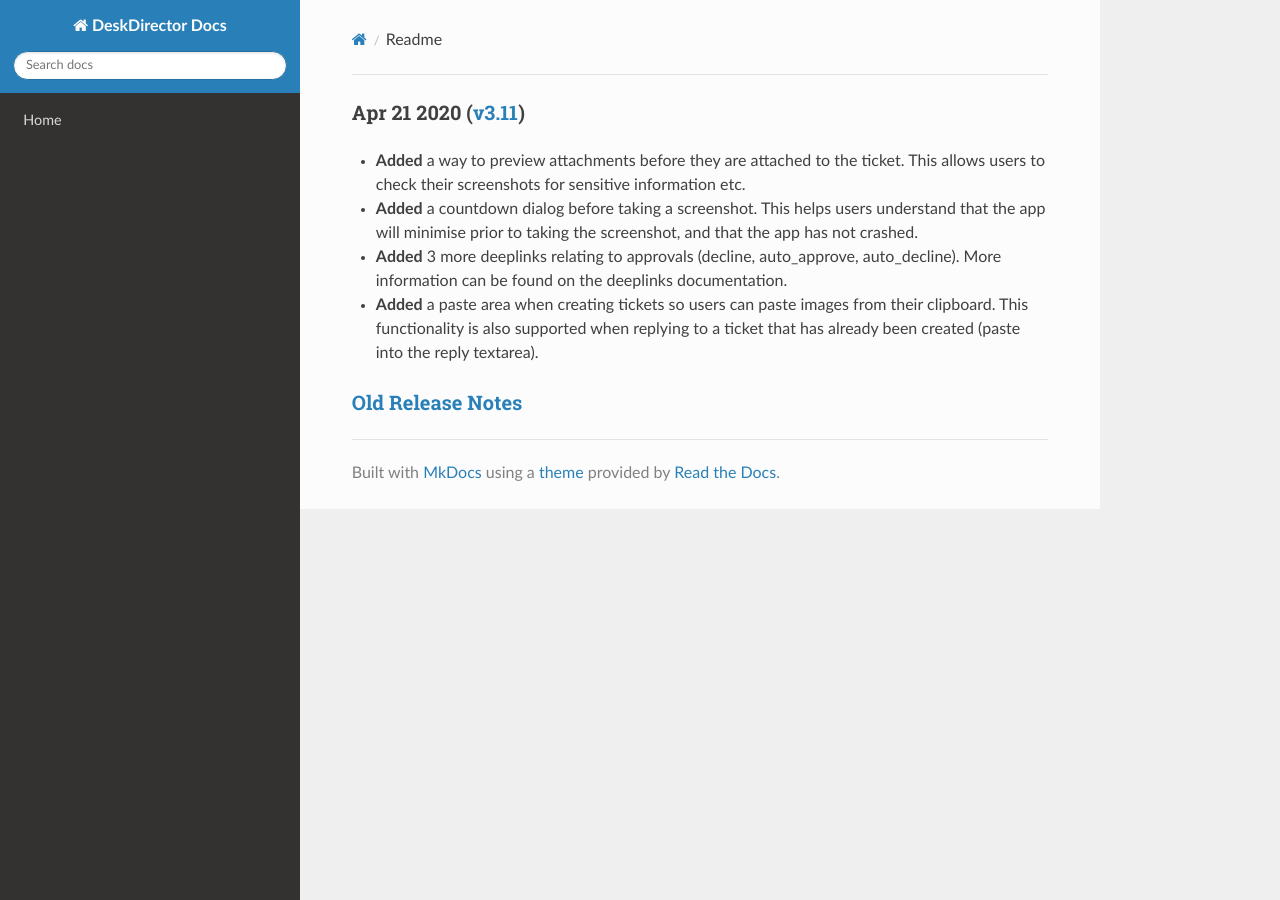
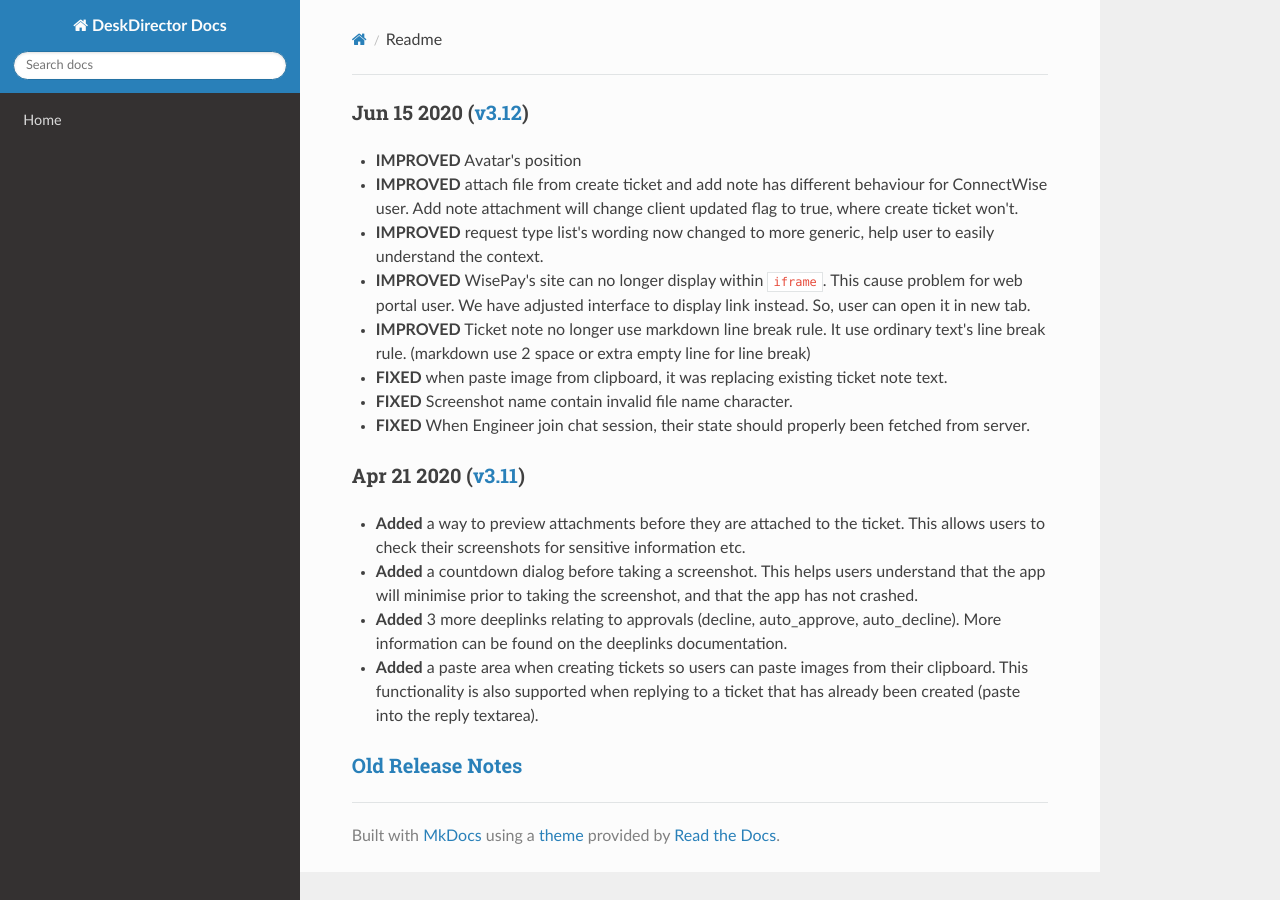
Before and after one commit to DeskDirector/docs, an MkDocs documentation site: the page built from docs/_release/portal/readme.md, in a window 1280 px wide. Built offline with MkDocs 1.6.1, drawn with Linux system fonts in a browser that asks for light colours; nearby versions of some CDN libraries; old or Windows-style settings are respelled for this version of MkDocs.

Commit message:
Update readme.md

```diff
--- a/docs/_release/portal/readme.md
+++ b/docs/_release/portal/readme.md
@@ -1,3 +1,13 @@
+### Jun 15 2020 ([v3.12](v3.12))
+- **IMPROVED** Avatar's position
+- **IMPROVED** attach file from create ticket and add note has different behaviour for ConnectWise user. Add note attachment will change client updated flag to true, where create ticket won't.
+- **IMPROVED** request type list's wording now changed to more generic, help user to easily understand the context.
+- **IMPROVED** WisePay's site can no longer display within `iframe`. This cause problem for web portal user. We have adjusted interface to display link instead. So, user can open it in new tab.
+- **IMPROVED** Ticket note no longer use markdown line break rule. It use ordinary text's line break rule. (markdown  use 2 space or extra empty line for line break)
+- **FIXED** when paste image from clipboard, it was replacing existing ticket note text.
+- **FIXED** Screenshot name contain invalid file name character.
+- **FIXED** When Engineer join chat session, their state should properly been fetched from server.
+
 ### Apr 21 2020 ([v3.11](v3.11))
 
 * **Added** a way to preview attachments before they are attached to the ticket. This allows users to check their screenshots for sensitive information etc.
```
